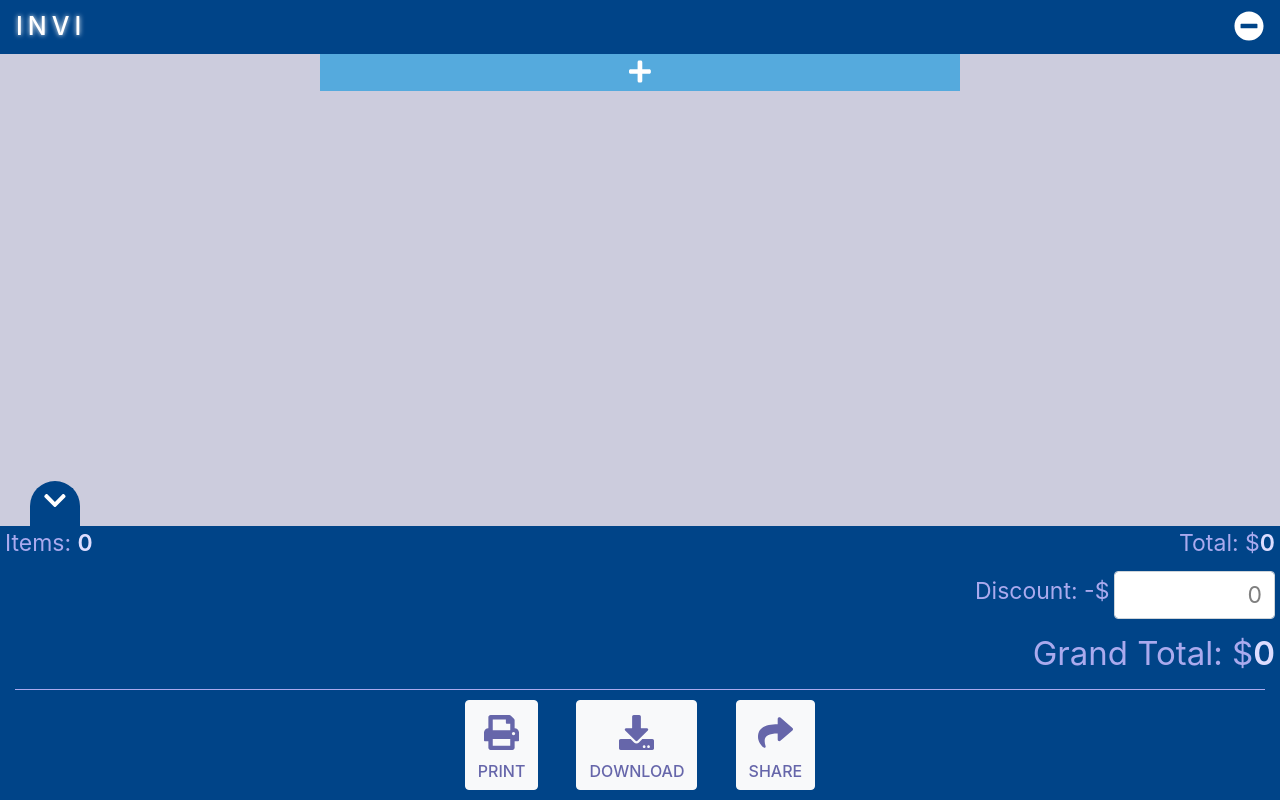
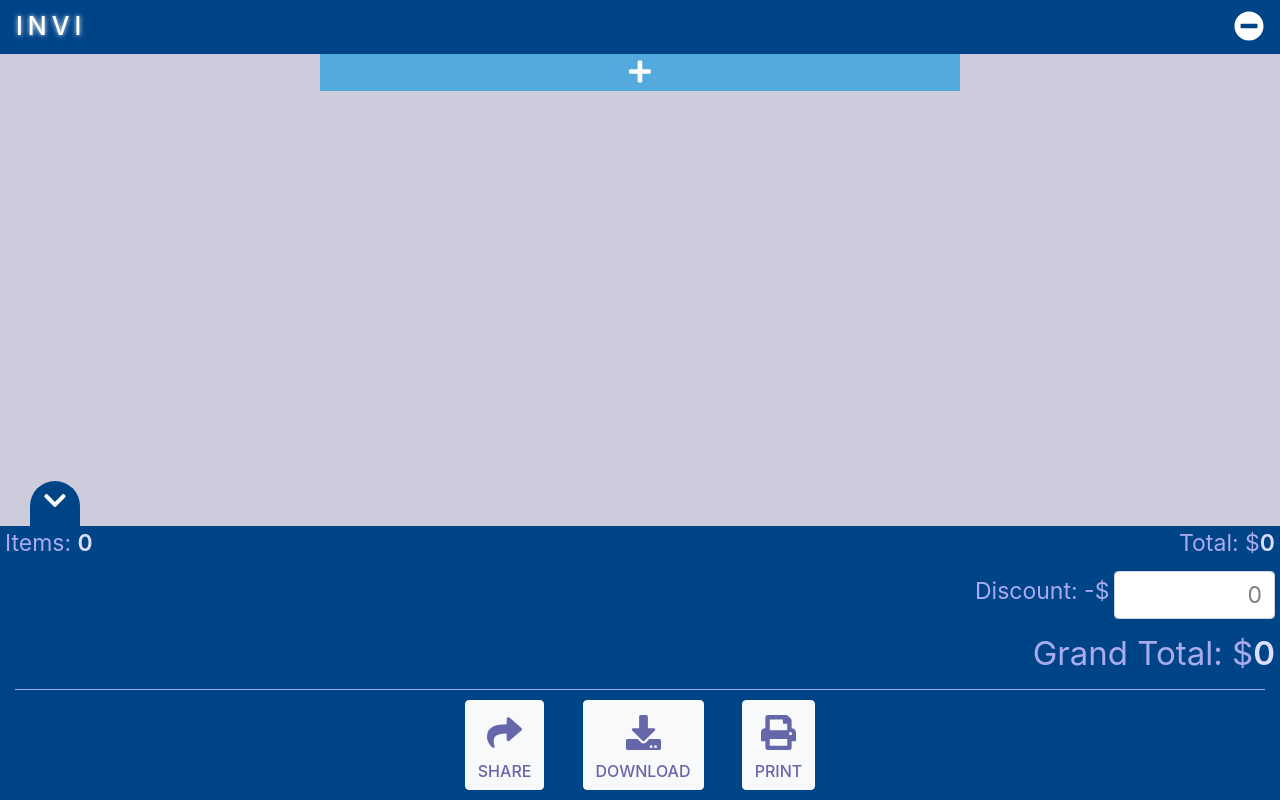
Before and after one commit to navedrasul/INVI-SPA, an Angular app: page / in a window 1280 px wide. Both pictures are taken after a click on the element 55 px from the left and 743 px from the top of the page. Built offline with nearby package versions, Linux system fonts and the light colour scheme.

Commit message:
UI Adjustments
- Rearranged the footer buttons.

```diff
--- a/src/app/components/layout/footer/footer.component.html
+++ b/src/app/components/layout/footer/footer.component.html
@@ -92,11 +92,11 @@
               <button
                 type="button"
                 class="btn btn-light row-4-btn"
-                (click)="print()"
+                (click)="share()"
               >
-                <fa-icon [icon]="faPrint"></fa-icon>
+                <fa-icon [icon]="faShare"></fa-icon>
                 <br>
-                PRINT
+                SHARE
               </button>
               <button
                 type="button"
@@ -110,11 +110,11 @@
               <button
                 type="button"
                 class="btn btn-light row-4-btn"
-                (click)="share()"
+                (click)="print()"
               >
-                <fa-icon [icon]="faShare"></fa-icon>
+                <fa-icon [icon]="faPrint"></fa-icon>
                 <br>
-                SHARE
+                PRINT
               </button>
             </div>
           </div>
```
